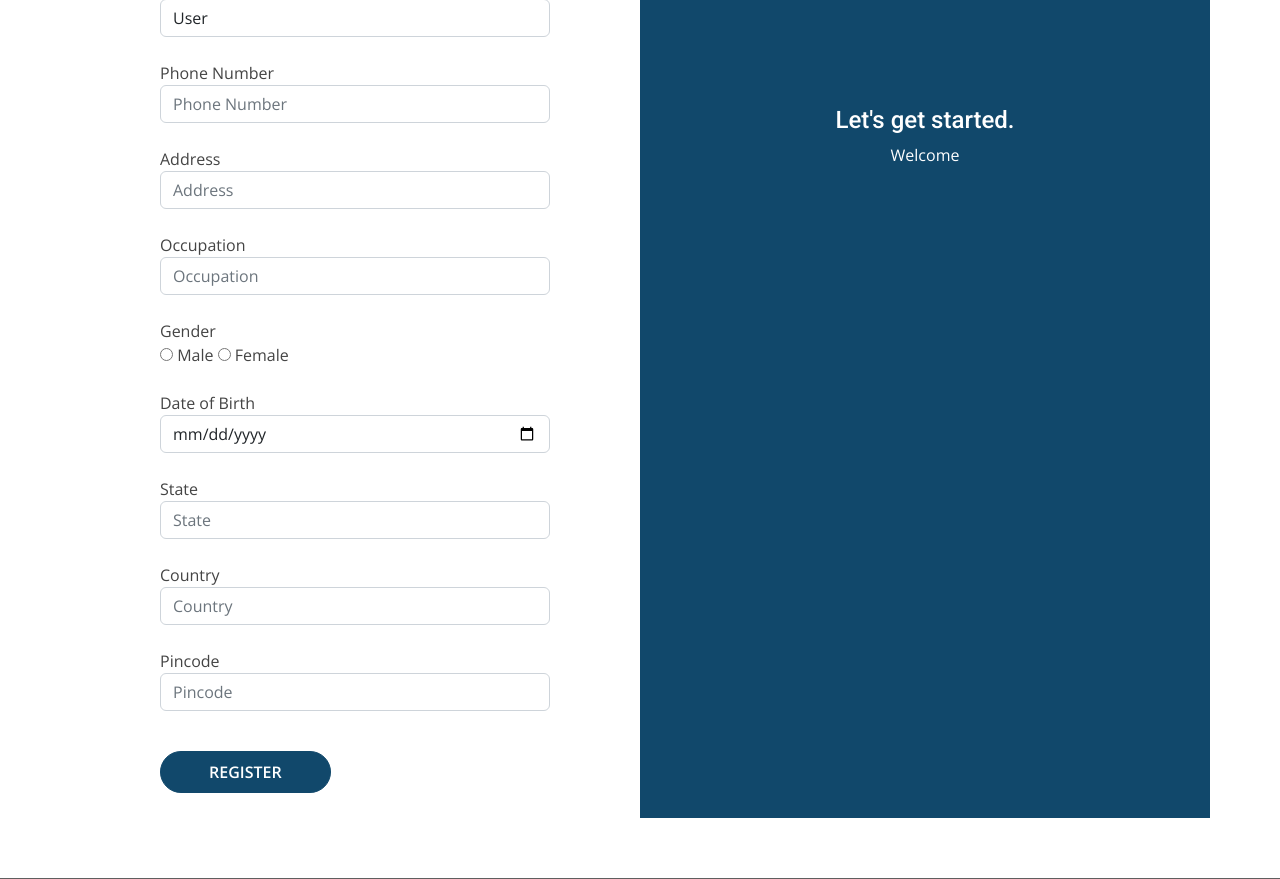
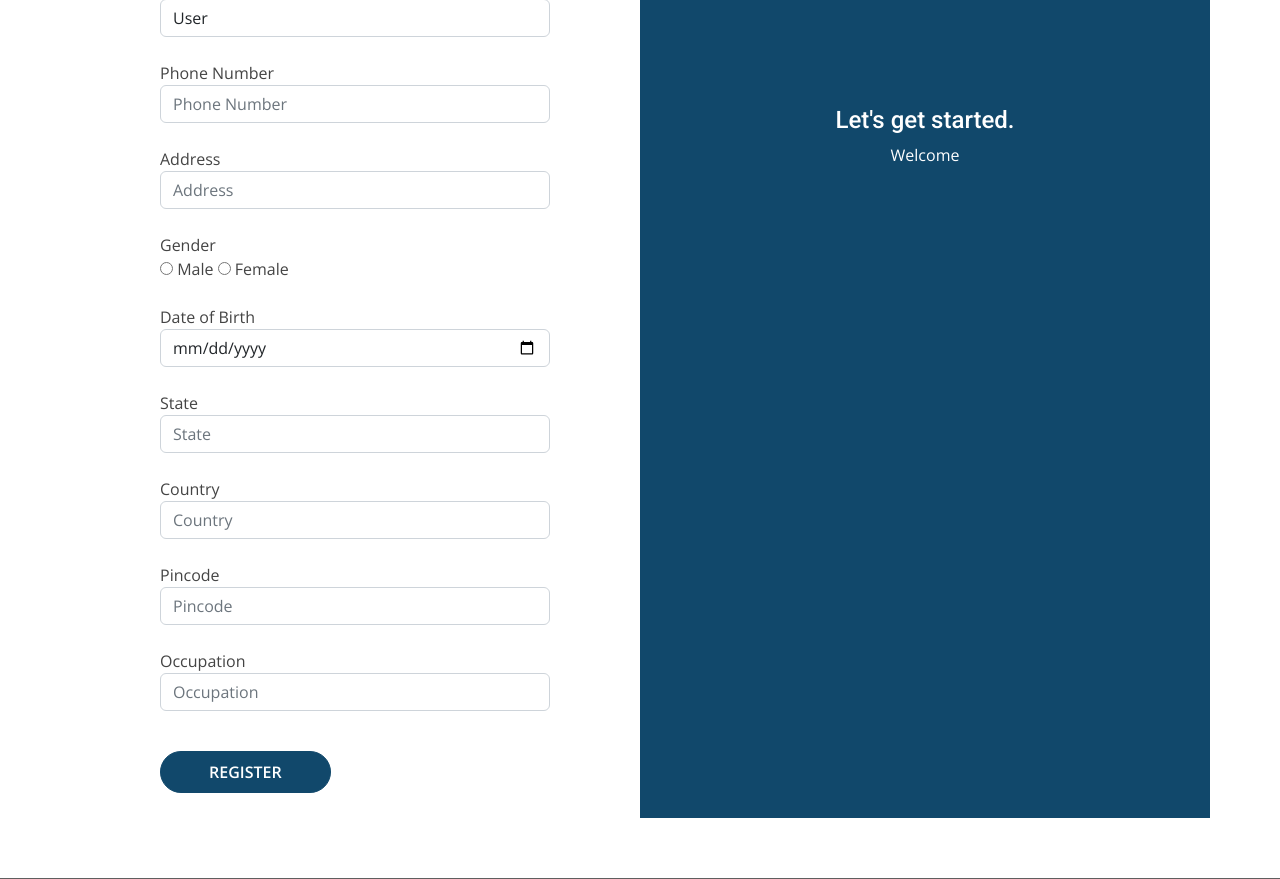
Before and after one commit to FadeHack/CMS, a Flask app: page /register in a window 1280 px wide. Shown: the part 758-1637 px from the top of the page. Run offline with Flask 2, Linux system fonts and the light colour scheme; parts of the project's set-up code (start-up, migrations or seed data) failed here and were passed over; some libraries are stand-ins or nearby versions.

Commit message:
modified:   frontend/templates/register.html

```diff
--- a/frontend/templates/register.html
+++ b/frontend/templates/register.html
@@ -43,111 +43,67 @@
                                     </select>
                                 </div>
                             </div>
-<!-- Dynamic Fields -->
-<div id="dynamicFields">
-    <!-- Fields for User Role -->
-    <div id="userFields" class="roleFields">
                             <div class="form-group mb-4">
                                 <label for="phoneNumber">Phone Number</label>
                                 <div class="inputwithimg">
-                <input type="tel" placeholder="Phone Number" name="user-phoneNumber" class="form-control" id="user-phoneNumber" />
+                                    <input type="tel" placeholder="Phone Number" name="phoneNumber" class="form-control" id="phoneNumber" />
                                 </div>
                             </div>
                             <div class="form-group mb-4">
                                 <label for="address">Address</label>
                                 <div class="inputwithimg">
-                <input type="text" placeholder="Address" name="user-address" class="form-control" id="user-address" />
-            </div>
-        </div>
-        <div class="form-group mb-4">
-            <label for="occupation">Occupation</label>
-            <div class="inputwithimg">
-                <input type="text" placeholder="Occupation" name="user-occupation" class="form-control" id="user-occupation" />
+                                    <input type="text" placeholder="Address" name="address" class="form-control" id="address" />
                                 </div>
                             </div>
                             <div class="form-group mb-4">
                                 <label for="gender">Gender</label>
                                 <div class="inputwithimg">
-                <input type="radio" name="user-gender" value="Male" id="user-gender-male">
+                                    <input type="radio" name="gender" value="Male" id="gender-male">
                                     <label for="gender-male">Male</label>
-                <input type="radio" name="user-gender" value="Female" id="user-gender-female">
+                                    <input type="radio" name="gender" value="Female" id="gender-female">
                                     <label for="gender-female">Female</label>
                                 </div>
                             </div>
                             <div class="form-group mb-4">
                                 <label for="dob">Date of Birth</label>
                                 <div class="inputwithimg">
-                <input type="date" placeholder="Date of Birth" name="user-dob" class="form-control" id="user-dob" />
+                                    <input type="date" placeholder="Date of Birth" name="dob" class="form-control" id="dob" />
                                 </div>
                             </div>
                             <div class="form-group mb-4">
                                 <label for="state">State</label>
                                 <div class="inputwithimg">
-                <input type="text" placeholder="State" name="user-state" class="form-control" id="user-state" />
+                                    <input type="text" placeholder="State" name="state" class="form-control" id="state" />
                                 </div>
                             </div>
                             <div class="form-group mb-4">
                                 <label for="country">Country</label>
                                 <div class="inputwithimg">
-                <input type="text" placeholder="Country" name="user-country" class="form-control" id="user-country" />
+                                    <input type="text" placeholder="Country" name="country" class="form-control" id="country" />
                                 </div>
                             </div>
                             <div class="form-group mb-4">
                                 <label for="pincode">Pincode</label>
                                 <div class="inputwithimg">
-                <input type="text" placeholder="Pincode" name="user-pincode" class="form-control" id="user-pincode" />
+                                    <input type="text" placeholder="Pincode" name="pincode" class="form-control" id="pincode" />
                                 </div>
                             </div>
+<!-- Dynamic Fields -->
+<div id="dynamicFields">
+    <!-- Fields for User Role -->
+    <div id="userFields" class="roleFields">
+        <div class="form-group mb-4">
+            <label for="occupation">Occupation</label>
+            <div class="inputwithimg">
+                <input type="text" placeholder="Occupation" name="occupation" class="form-control" id="occupation" />
+            </div>
+        </div>
+
         <!-- Add other user-specific fields here -->
     </div>
     <!-- Fields for Lawyer Role -->
     <div id="lawyerFields" class="roleFields">
 
-        <div class="form-group mb-4">
-            <label for="phoneNumber">Phone Number</label>
-            <div class="inputwithimg">
-                <input type="tel" placeholder="Phone Number" name="lawyer-phoneNumber" class="form-control" id="lawyer-phoneNumber" />
-            </div>
-        </div>
-        <div class="form-group mb-4">
-            <label for="address">Address</label>
-            <div class="inputwithimg">
-                <input type="text" placeholder="Address" name="lawyer-address" class="form-control" id="lawyer-address" />
-            </div>
-        </div>
-        <div class="form-group mb-4">
-            <label for="gender">Gender</label>
-            <div class="inputwithimg">
-                <input type="radio" name="lawyer-gender" value="Male" id="lawyer-gender-male">
-                <label for="gender-male">Male</label>
-                <input type="radio" name="lawyer-gender" value="Female" id="lawyer-gender-female">
-                <label for="gender-female">Female</label>
-            </div>
-        </div>
-        <div class="form-group mb-4">
-            <label for="dob">Date of Birth</label>
-            <div class="inputwithimg">
-                <input type="date" placeholder="Date of Birth" name="lawyer-dob" class="form-control" id="lawyer-dob" />
-            </div>
-        </div>
-        <div class="form-group mb-4">
-            <label for="state">State</label>
-            <div class="inputwithimg">
-                <input type="text" placeholder="State" name="lawyer-state" class="form-control" id="lawyer-state" />
-            </div>
-        </div>
-        <div class="form-group mb-4">
-            <label for="country">Country</label>
-            <div class="inputwithimg">
-                <input type="text" placeholder="Country" name="lawyer-country" class="form-control" id="lawyer-country" />
-            </div>
-        </div>
-        <div class="form-group mb-4">
-            <label for="pincode">Pincode</label>
-            <div class="inputwithimg">
-                <input type="text" placeholder="Pincode" name="lawyer-pincode" class="form-control" id="lawyer-pincode" />
-            </div>
-        </div>
         <div class="form-group mb-4">
             <label for="yearsOfExperience">Years of Experience</label>
             <div class="inputwithimg">
```
Lines whose indentation alone changed are shown as unchanged.
